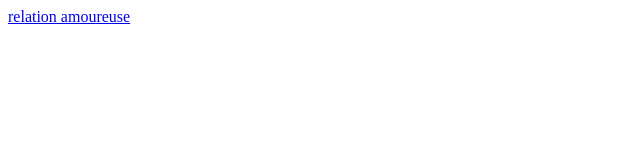
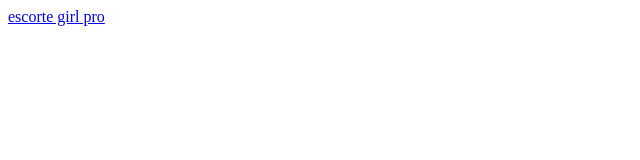
Before and after one commit to service899856/escorte, a plain HTML site: page index.html in a window 1280 px wide. Shown: the full height of the page, 0-640 px from the left. Drawn offline with Linux system fonts and the light colour scheme.

Commit message:
Add files via upload

```diff
--- a/index.html
+++ b/index.html
@@ -1 +1 @@
-<p><a href="relation amoureuse.apk">relation amoureuse</a></p
+<p><a href="escorte girl pro.apk">escorte girl pro</a></p
```
Also changed, not shown: 1 other file.
